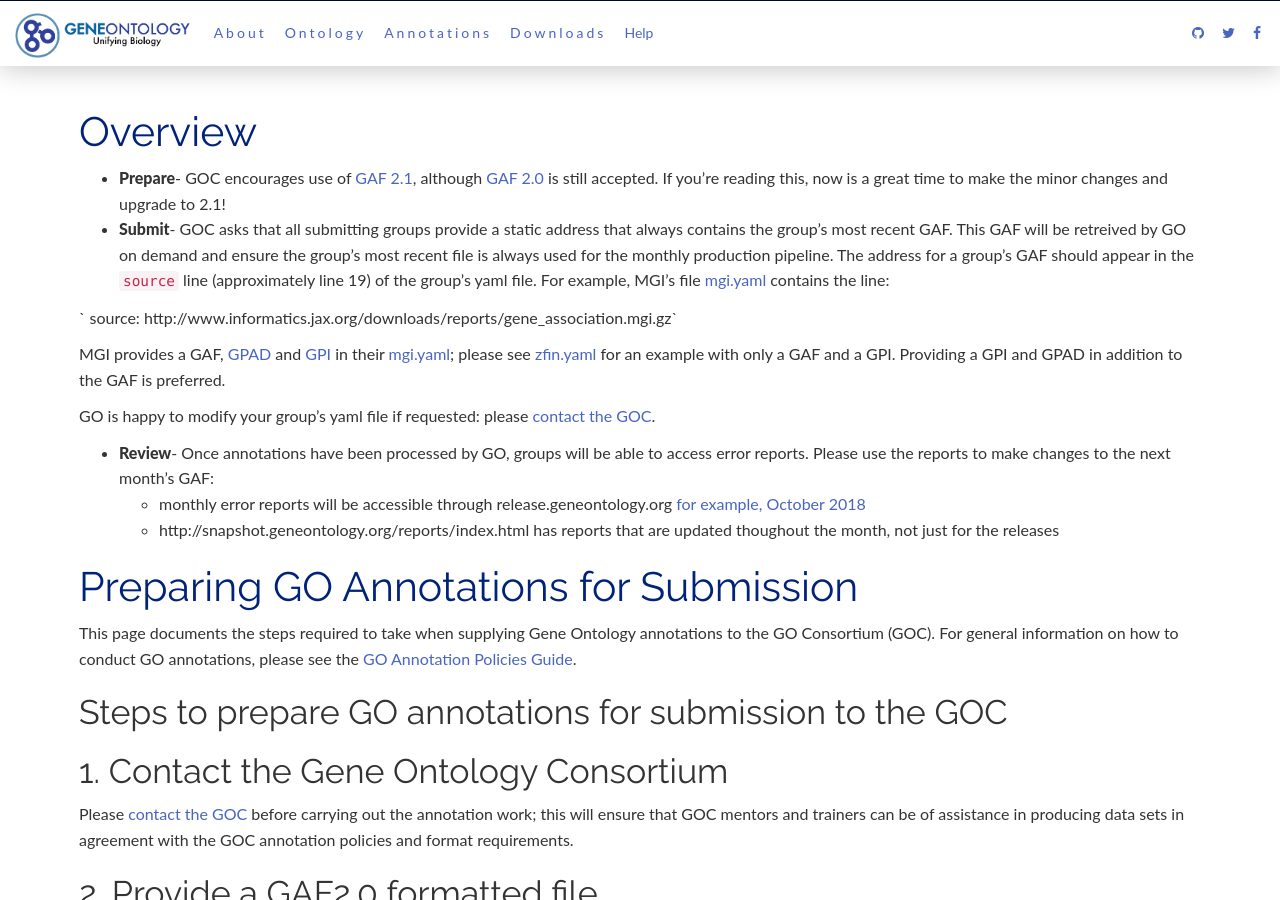
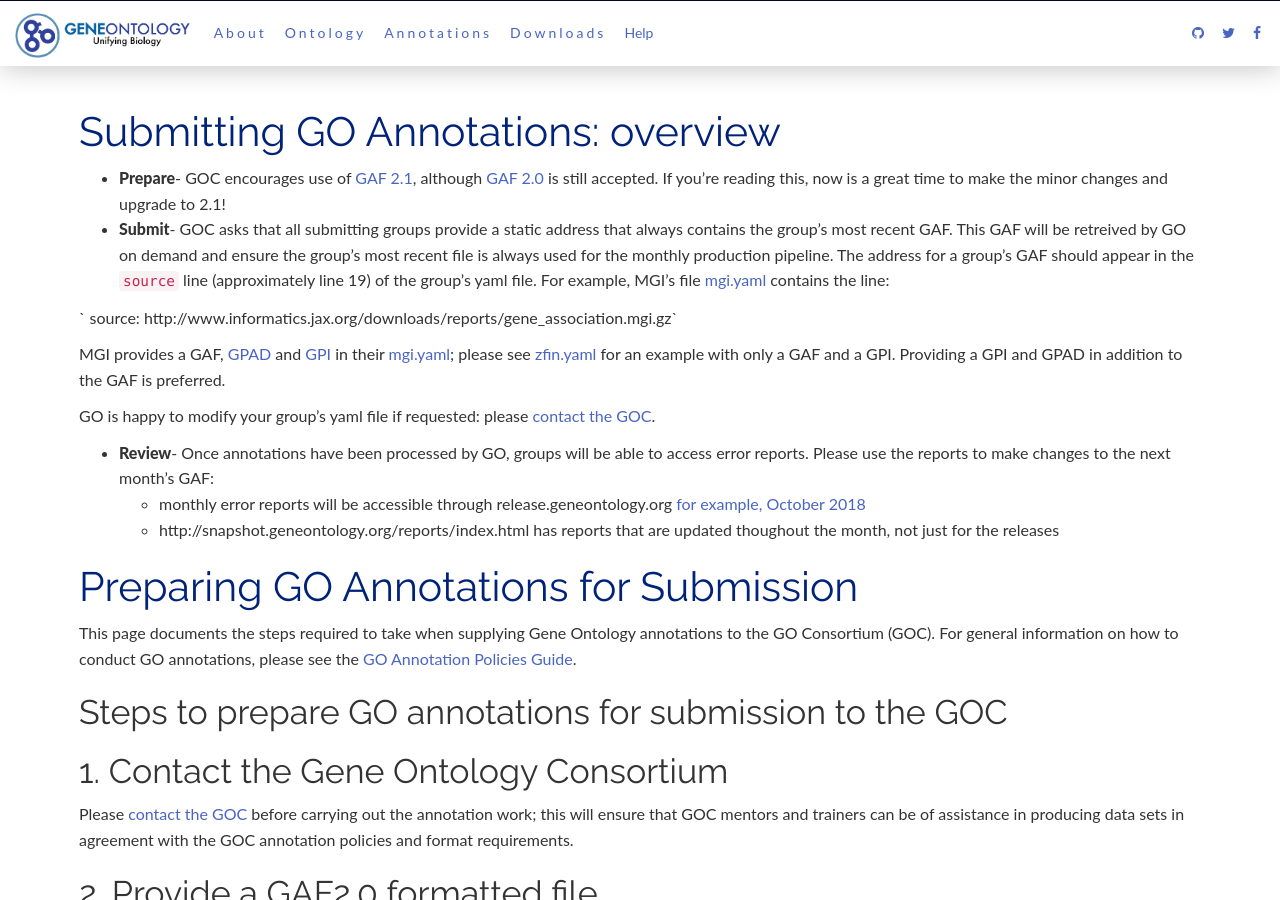
Before and after one commit to geneontology/geneontology.github.io, a Jekyll site: the page built from _docs/submitting-go-annotations.md, in a window 1280 px wide and 900 px high. Built offline with Jekyll 4.4.1, drawn with Linux system fonts in a browser that asks for light colours; nearby versions of some CDN libraries.

```diff
--- a/_docs/submitting-go-annotations.md
+++ b/_docs/submitting-go-annotations.md
@@ -2,7 +2,7 @@
 title: Submitting GO Annotations
 permalink: /docs/submitting-go-annotations/
 ---
-# Overview
+# Submitting GO Annotations: overview
  * **Prepare**- GOC encourages use of [GAF 2.1](/docs/go-annotation-file-gaf-format-21/), although [GAF 2.0](/docs/go-annotation-file-gaf-format-20/) is still accepted.  If you're reading this, now is a great time to make the minor changes and upgrade to 2.1!
  * **Submit**- GOC asks that all submitting groups provide a static address that always contains the group's most recent GAF.  This GAF will be retreived by GO on demand and ensure the group's most recent file is always used for the monthly production pipeline.
  The address for a group's GAF should appear in the `source` line (approximately line 19) of the group's yaml file.  For example, MGI's file [mgi.yaml](https://github.com/geneontology/go-site/blob/master/metadata/datasets/mgi.yaml) contains the line:
```
